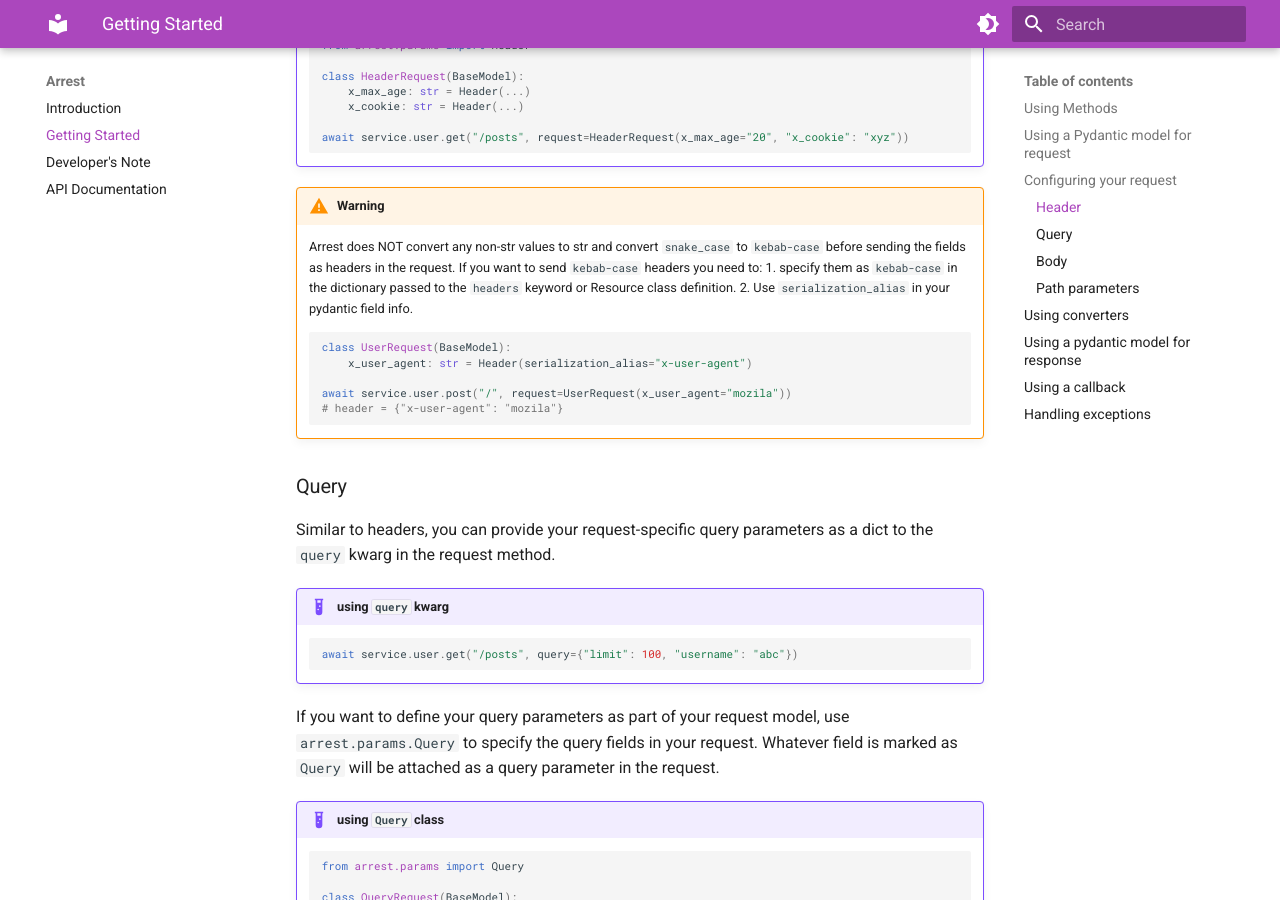
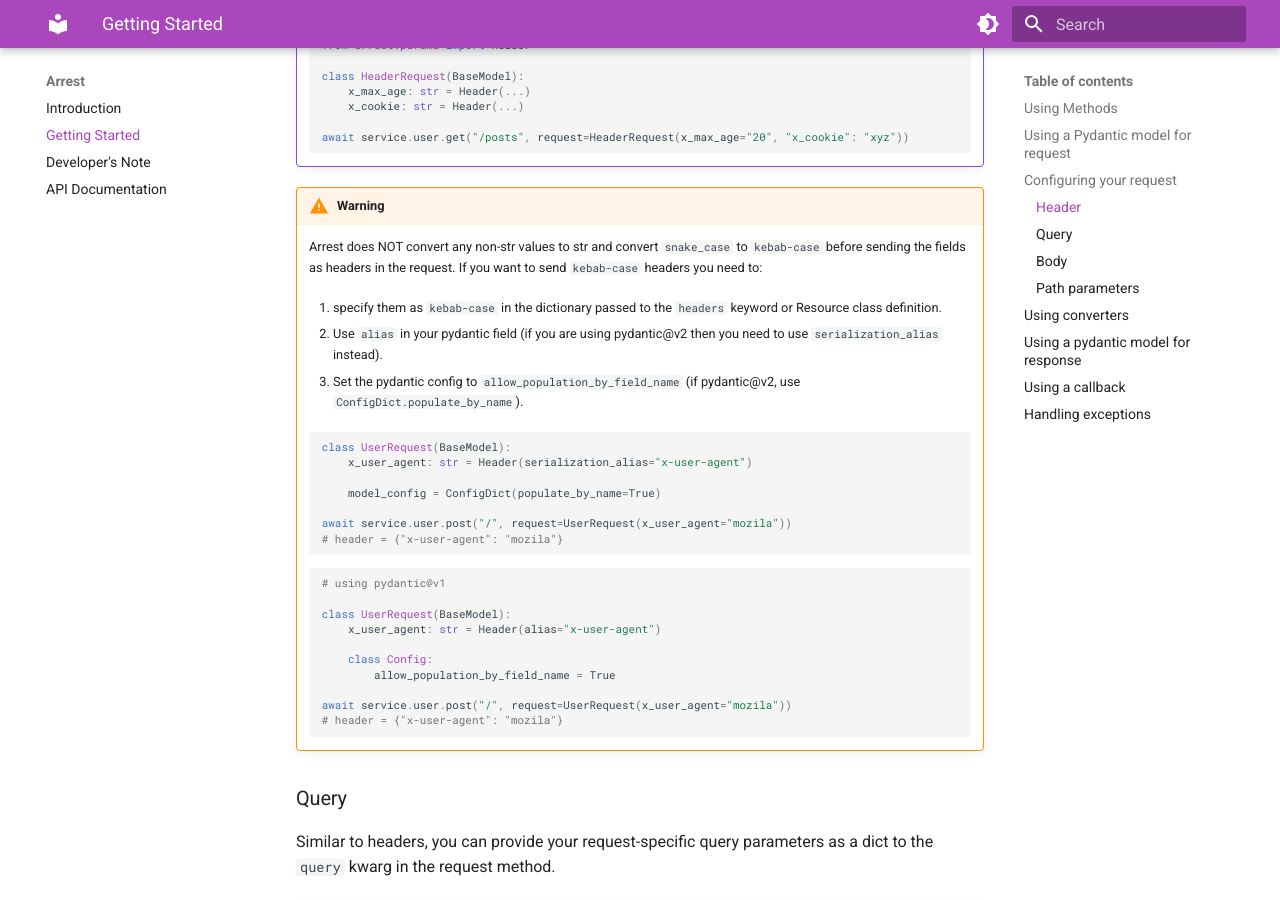
Before and after one commit to s-bose/arrest, an MkDocs documentation site: the page built from docs/getting-started.md, in a window 1280 px wide and 900 px high, scrolled down 3002 px. Built offline with MkDocs 1.6.1 and Material for MkDocs 9.7.7, drawn with Linux system fonts in a browser that asks for light colours.

Commit message:
changes to docs

````diff
--- a/docs/getting-started.md
+++ b/docs/getting-started.md
@@ -137,12 +137,31 @@ This is useful when you want to group together all the components of your reques
 !!! warning
     Arrest does NOT convert any non-str values to str and convert `snake_case` to `kebab-case` before sending the fields as headers in the request.
     If you want to send `kebab-case` headers you need to:
+
     1. specify them as `kebab-case` in the dictionary passed to the `headers` keyword or Resource class definition.
-    2. Use `serialization_alias` in your pydantic field info.
+
+    2. Use `alias` in your pydantic field (if you are using pydantic@v2 then you need to use `serialization_alias` instead).
+
+    3. Set the pydantic config to `allow_population_by_field_name` (if pydantic@v2, use `ConfigDict.populate_by_name`).
 
     ```python
     class UserRequest(BaseModel):
         x_user_agent: str = Header(serialization_alias="x-user-agent")
+
+        model_config = ConfigDict(populate_by_name=True)
+
+    await service.user.post("/", request=UserRequest(x_user_agent="mozila"))
+    # header = {"x-user-agent": "mozila"}
+    ```
+
+    ```python
+    # using pydantic@v1
+
+    class UserRequest(BaseModel):
+        x_user_agent: str = Header(alias="x-user-agent")
+
+        class Config:
+            allow_population_by_field_name = True
 
     await service.user.post("/", request=UserRequest(x_user_agent="mozila"))
     # header = {"x-user-agent": "mozila"}
````
